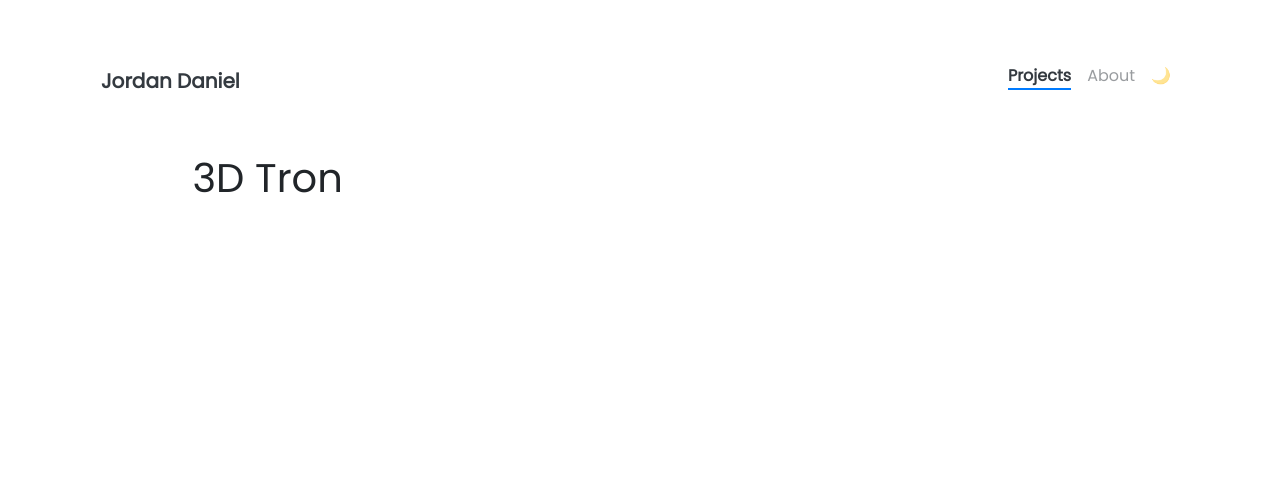
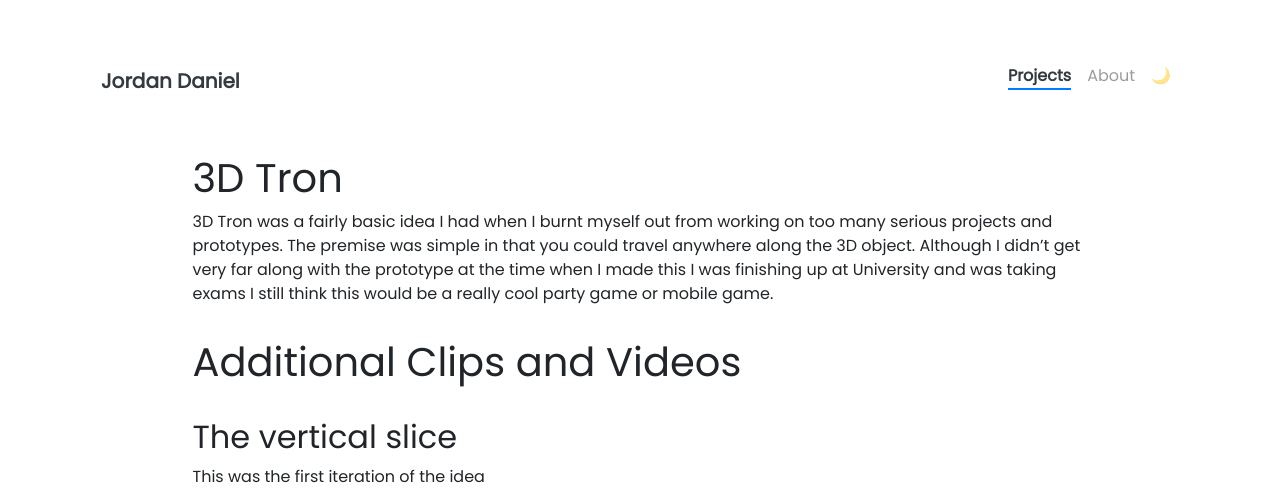
Before and after one commit to Bufferoverflovv/bufferoverflovv.github.io, a Jekyll site: the page built from _projects/(5) 3D Tron.md, in a window 1280 px wide. Shown: the top 503 px of the page. Built offline with Jekyll 4.4.1, drawn with Linux system fonts in a browser that asks for light colours; nearby versions of some CDN libraries.

Commit message:
Update (5) 3D Tron.md

```diff
--- a/_projects/(5) 3D Tron.md
+++ b/_projects/(5) 3D Tron.md
@@ -6,3 +6,11 @@ description: A simple prototype that would take TRON or Snake from a 2D grid to
 ---
 
 # 3D Tron
+
+3D Tron was a fairly basic idea I had when I burnt myself out from working on too many serious projects and prototypes. The premise was simple in that you could travel anywhere along the 3D object. Although I didn't get very far along with the prototype at the time when I made this I was finishing up at University and was taking exams I still think this would be a really cool party game or mobile game.
+
+# Additional Clips and Videos
+
+## The vertical slice
+This was the first iteration of the idea
+<div style="width:100%;height:0px;position:relative;padding-bottom:56.250%;"><iframe src="https://streamable.com/e/560oby?autoplay=1&nocontrols=1" frameborder="0" width="100%" height="100%" allowfullscreen allow="autoplay" style="width:100%;height:100%;position:absolute;left:0px;top:0px;overflow:hidden;"></iframe></div>
```
